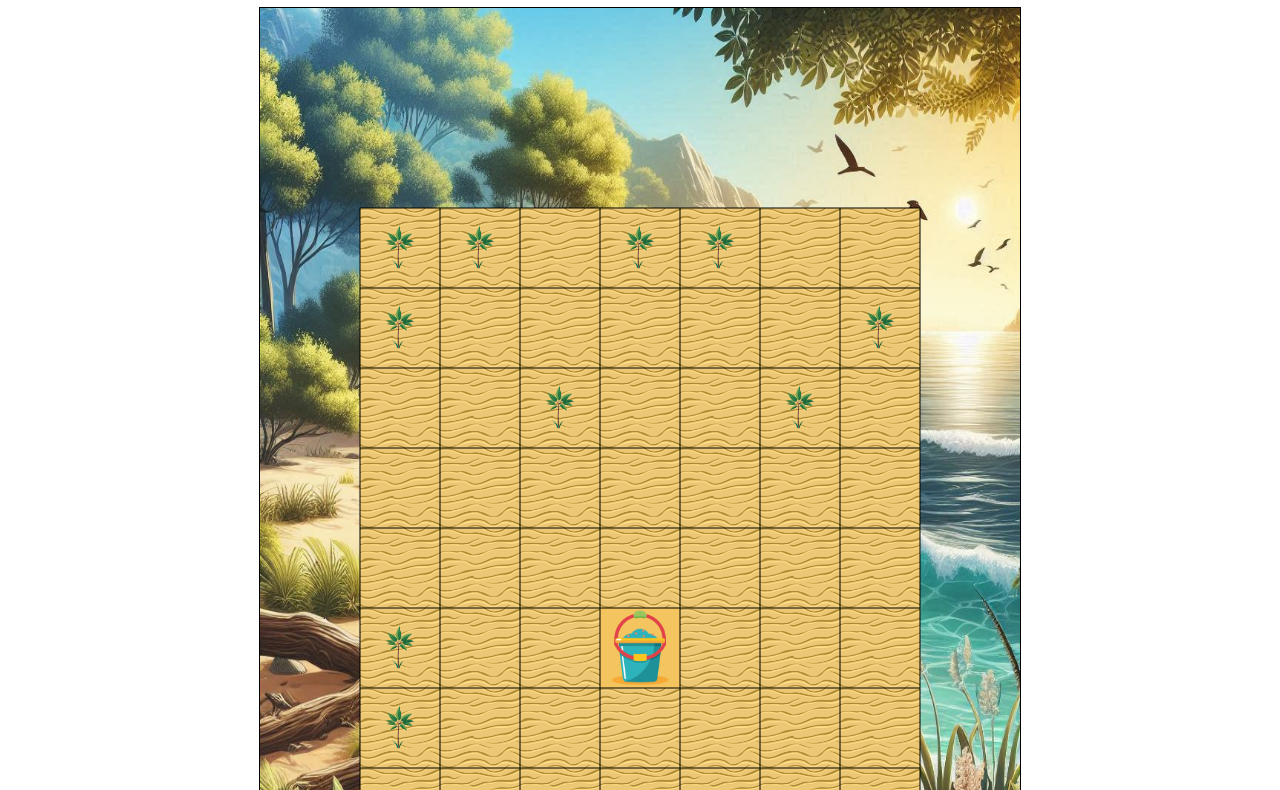
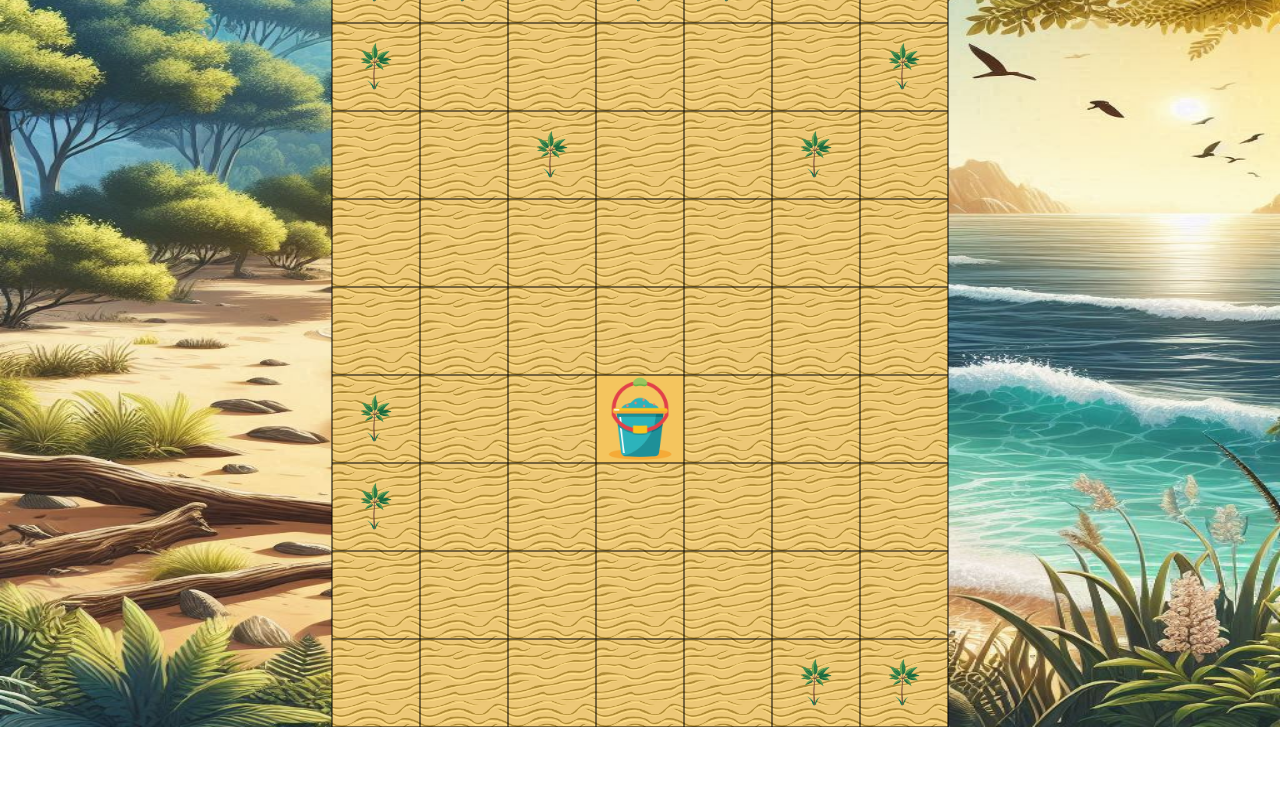
Before and after one commit to hzhang08/town, a plain HTML site: page index.html in a window 1280 px wide. Shown: the part 73-863 px from the top of the page. After the commit the page ends 800 px from the top, so only its background shows below. Drawn offline with Linux system fonts and the light colour scheme.

Commit message:
update for suit iOS

```diff
--- a/game.js
+++ b/game.js
@@ -7,6 +7,11 @@ const ctx = canvas.getContext('2d');
 const GRID_ROWS = 9;
 const GRID_COLS = 7;
 const CELL_SIZE = 80;
+
+// Define base grid dimensions
+const BASE_GRID_ROWS = 9;
+const BASE_GRID_COLS = 7;
+const BASE_CELL_SIZE = 80;
 
 // Calculate grid size
 const GRID_WIDTH = CELL_SIZE * GRID_COLS;
@@ -34,6 +39,38 @@ let touchStartX, touchStartY;
 
 // Initialize grid data
 const gridData = initializeGridData();
+
+// Get initial dimensions
+let { cellSize, gridWidth, gridHeight, gridX, gridY } = calculateDimensions();
+
+// Function to calculate dimensions based on screen size
+function calculateDimensions() {
+    const screenWidth = window.innerWidth;
+    const screenHeight = window.innerHeight;
+
+    // Calculate the maximum cell size that fits the screen height
+    const maxCellSizeForHeight = Math.floor(screenHeight / BASE_GRID_ROWS);
+
+    // Calculate the maximum cell size that fits the screen width
+    const maxCellSizeForWidth = Math.floor(screenWidth / BASE_GRID_COLS);
+
+    // Use the smaller of the two to ensure it fits both dimensions
+    const cellSize = Math.min(maxCellSizeForHeight, maxCellSizeForWidth);
+
+    // Calculate grid dimensions
+    const gridWidth = cellSize * BASE_GRID_COLS;
+    const gridHeight = cellSize * BASE_GRID_ROWS;
+
+    // Adjust canvas size
+    canvas.width = screenWidth;  // Set canvas width to screen width
+    canvas.height = gridHeight;
+
+    // Calculate grid position (centered horizontally within the canvas)
+    const gridX = (canvas.width - gridWidth) / 2;
+    const gridY = 0;  // Grid starts at the top of the canvas
+
+    return { cellSize, gridWidth, gridHeight, gridX, gridY };
+}
 
 function loadCellImages() {
     Object.values(ImageType).forEach(type => {
@@ -90,11 +127,11 @@ function getMousePos(canvas, evt) {
     };
 }
 
-
+// Update getCellFromMousePos function
 function getCellFromMousePos(mousePos) {
-    const col = Math.floor((mousePos.x - GRID_X) / CELL_SIZE);
-    const row = Math.floor((mousePos.y - GRID_Y) / CELL_SIZE);
-    if (row >= 0 && row < GRID_ROWS && col >= 0 && col < GRID_COLS) {
+    const col = Math.floor((mousePos.x - gridX) / cellSize);
+    const row = Math.floor((mousePos.y - gridY) / cellSize);
+    if (row >= 0 && row < BASE_GRID_ROWS && col >= 0 && col < BASE_GRID_COLS) {
         return getCellId(row, col);
     }
     return null;
@@ -178,6 +215,17 @@ function showWinPopover() {
     document.body.appendChild(popover);
 }
 
+// Modify the canvas style to position it correctly
+function updateCanvasPosition() {
+    canvas.style.position = 'absolute';
+    canvas.style.left = '0';  // Align canvas to the left edge of the screen
+    canvas.style.bottom = '0';  // Align canvas to the bottom of the screen
+}
+
+// Call this function after calculating dimensions and on resize
+updateCanvasPosition();
+window.addEventListener('resize', updateCanvasPosition);
+
 // Modify the double-click event listener
 canvas.addEventListener('dblclick', (e) => {
     const mousePos = getMousePos(canvas, e);
@@ -212,8 +260,8 @@ function startDragOrClick(e) {
         draggedImage = cellImages[gridData[cellId]];
         draggedImageType = gridData[cellId];
         draggedImagePos = {
-            x: mousePos.x - CELL_SIZE / 2,
-            y: mousePos.y - CELL_SIZE / 2
+            x: mousePos.x - cellSize / 2,
+            y: mousePos.y - cellSize / 2
         };
         gridData[cellId] = ImageType.SAND;
     }
@@ -221,13 +269,13 @@ function startDragOrClick(e) {
     lastClickTime = currentTime;
 }
 
-// Modify the drag function
+// Update drag function
 function drag(e) {
     if (isDragging) {
         const mousePos = getMousePos(canvas, e);
         draggedImagePos = {
-            x: mousePos.x - CELL_SIZE / 2,
-            y: mousePos.y - CELL_SIZE / 2
+            x: mousePos.x - cellSize / 2,
+            y: mousePos.y - cellSize / 2
         };
     }
 }
@@ -279,20 +327,20 @@ function handleTouchEnd(e) {
     endDrag(touch);
 }
 
-// Modify drawCellImages to show dragging effect
+// Update drawing functions to use gridX
 function drawCellImages() {
-    for (let row = 0; row < GRID_ROWS; row++) {
-        for (let col = 0; col < GRID_COLS; col++) {
+    for (let row = 0; row < BASE_GRID_ROWS; row++) {
+        for (let col = 0; col < BASE_GRID_COLS; col++) {
             const cellId = getCellId(row, col);
             let imageType = gridData[cellId];
             const image = cellImages[imageType];
             if (image && image.complete && image.naturalWidth !== 0) {
                 ctx.drawImage(
                     image,
-                    GRID_X + col * CELL_SIZE,
-                    GRID_Y + row * CELL_SIZE,
-                    CELL_SIZE,
-                    CELL_SIZE
+                    gridX + col * cellSize,
+                    gridY + row * cellSize,
+                    cellSize,
+                    cellSize
                 );
             } else {
                 console.warn(`Image not ready or broken for cell ${cellId}, type ${imageType}`);
@@ -306,8 +354,8 @@ function drawCellImages() {
             draggedImage,
             draggedImagePos.x,
             draggedImagePos.y,
-            CELL_SIZE,
-            CELL_SIZE
+            cellSize,
+            cellSize
         );
     }
 }
@@ -367,18 +415,18 @@ function drawGrid() {
     ctx.lineWidth = 1;
 
     // Draw vertical lines
-    for (let x = 0; x <= GRID_WIDTH; x += CELL_SIZE) {
+    for (let x = 0; x <= gridWidth; x += cellSize) {
         ctx.beginPath();
-        ctx.moveTo(GRID_X + x, GRID_Y);
-        ctx.lineTo(GRID_X + x, GRID_Y + GRID_HEIGHT);
+        ctx.moveTo(gridX + x, gridY);
+        ctx.lineTo(gridX + x, gridY + gridHeight);
         ctx.stroke();
     }
 
     // Draw horizontal lines
-    for (let y = 0; y <= GRID_HEIGHT; y += CELL_SIZE) {
+    for (let y = 0; y <= gridHeight; y += cellSize) {
         ctx.beginPath();
-        ctx.moveTo(GRID_X, GRID_Y + y);
-        ctx.lineTo(GRID_X + GRID_WIDTH, GRID_Y + y);
+        ctx.moveTo(gridX, gridY + y);
+        ctx.lineTo(gridX + gridWidth, gridY + y);
         ctx.stroke();
     }
 }
--- a/index.html
+++ b/index.html
@@ -2,19 +2,23 @@
 <html lang="en">
 <head>
     <meta charset="UTF-8">
-    <meta name="viewport" content="width=device-width, initial-scale=1.0">
-    <title>Grid-Based Canvas Game</title>
+    <meta name="viewport" content="width=device-width, initial-scale=1.0, maximum-scale=1.0, user-scalable=no">
+    <title>Sarah Town</title>
     <style>
-        canvas {
-            border: 1px solid black;
+        body, html {
+            margin: 0;
+            padding: 0;
+            overflow: hidden;
+            width: 100%;
+            height: 100%;
+        }
+        #gameCanvas {
             display: block;
-            margin: 0 auto;
         }
     </style>
 </head>
 <body>
-    <h1>Grid-Based Canvas Game</h1>
-    <canvas id="gameCanvas" width="760" height="920"></canvas>
+    <canvas id="gameCanvas"></canvas>
     <script type="module" src="game.js"></script>
 </body>
 </html>
```
